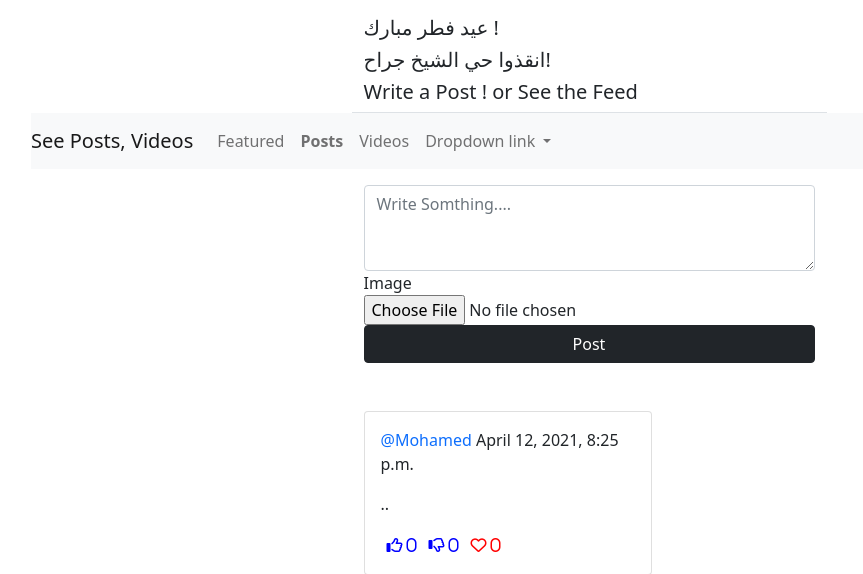
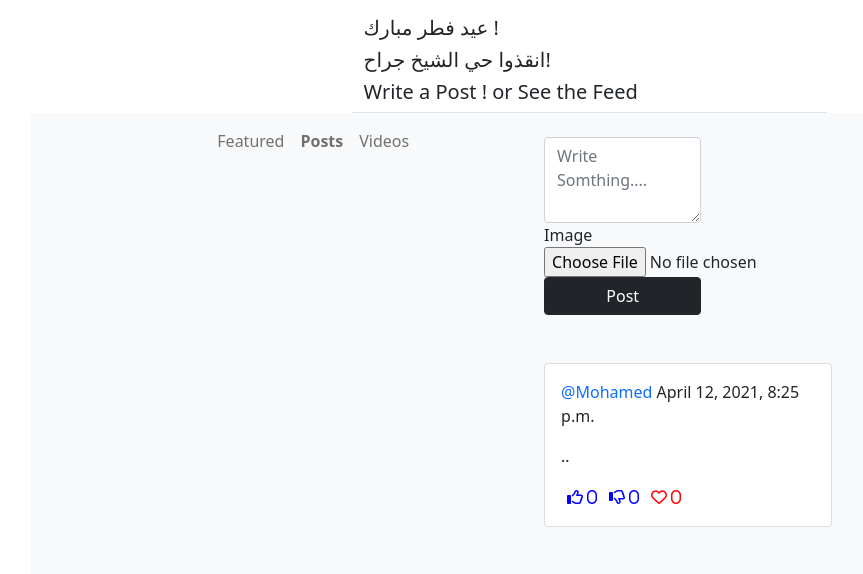
Before and after one commit to iAbdo2008/safecommunity, a Django app: page /social/post in a window 1280 px wide. Shown: the part 56-630 px from the top of the page, without its empty margins (51-914 px from the left). Run offline with Django 3.2, Linux system fonts and the light colour scheme; a user stored in the database is signed in; data comes from the database, SQL or seed files in the repository; data that the repository does not hold is empty; some libraries are stand-ins or nearby versions.

Commit message:
Update post_list.html

```diff
--- a/social/templates/Social/post_list.html
+++ b/social/templates/Social/post_list.html
@@ -22,24 +22,11 @@
 			<a class="nav-link" href="{% url 'post-list' %}">Featured <span class="sr-only">(current)</span></a>
 		      </li>
 		      <li class="nav-item">
-			      <a class="nav-link" href="{% url 'fpost-list' %}"><strong>Posts</strong></a>
+			      <a class="nav-link" href="{% url 'fpost-list' %}"><strong>Posts </strong></a>
 		      </li>
 		      <li class="nav-item">
 			<a class="nav-link" href="#">Videos</a>
 		      </li>
-		      <li class="nav-item dropdown">
-			<a class="nav-link dropdown-toggle" href="#" id="navbarDropdownMenuLink" data-toggle="dropdown" aria-haspopup="true" aria-expanded="false">
-			  Dropdown link
-			</a>
-			<div class="dropdown-menu" aria-labelledby="navbarDropdownMenuLink">
-			  <a class="dropdown-item" href="#">Action</a>
-			  <a class="dropdown-item" href="#">Another action</a>
-			  <a class="dropdown-item" href="#">Something else here</a>
-			</div>
-		      </li>
-		    </ul>
-		  </div>
-		</nav>
 
 	<div class="row justify-content-center mt-3 mb-5">
 		<div class="col-md-5 col-sm-12 border-bottom">
```
